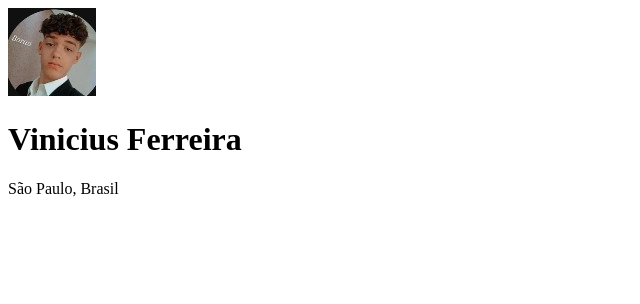
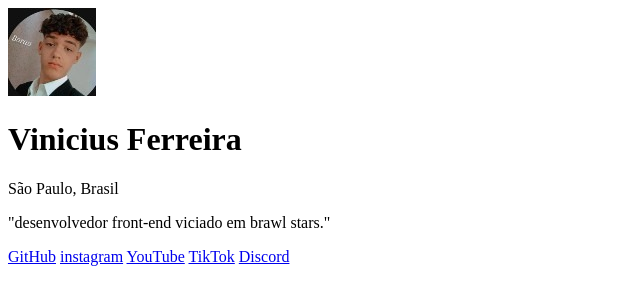
Before and after one commit to viniciuserreira/simples-reposit-rio, a plain HTML site: page index.html in a window 1280 px wide. Shown: the whole page, without its empty margins (0-640 px from the left). Drawn offline with Linux system fonts and the light colour scheme.

Commit message:
termino do desenvolvimento do HTML

```diff
--- a/index.html
+++ b/index.html
@@ -10,6 +10,14 @@
         <img src="./imagem de vinicius.jpg" alt="imagem do criador da página de links, vinicius ferreira">
         <h1>Vinicius Ferreira</h1>
         <p>São Paulo, Brasil</p>
+
+        <p>"desenvolvedor front-end viciado em brawl stars."</p>
+
+        <a href="https://github.com/viniciuserreira/simples-reposit-rio">GitHub</a>
+        <a href="https://www.instagram.com/cec_cabu/">instagram</a>
+        <a href="https://youtu.be/A3dbga_XCNo?si=WkAZD-nTroahSvJb">YouTube</a>
+        <a href="https://www.tiktok.com/@cabulosotremm?_t=8klEW4HSyl3&_r=1">TikTok</a>
+        <a href="https://discord.com/channels/@me">Discord</a>
     </div>
 </body>
 </html>
```
